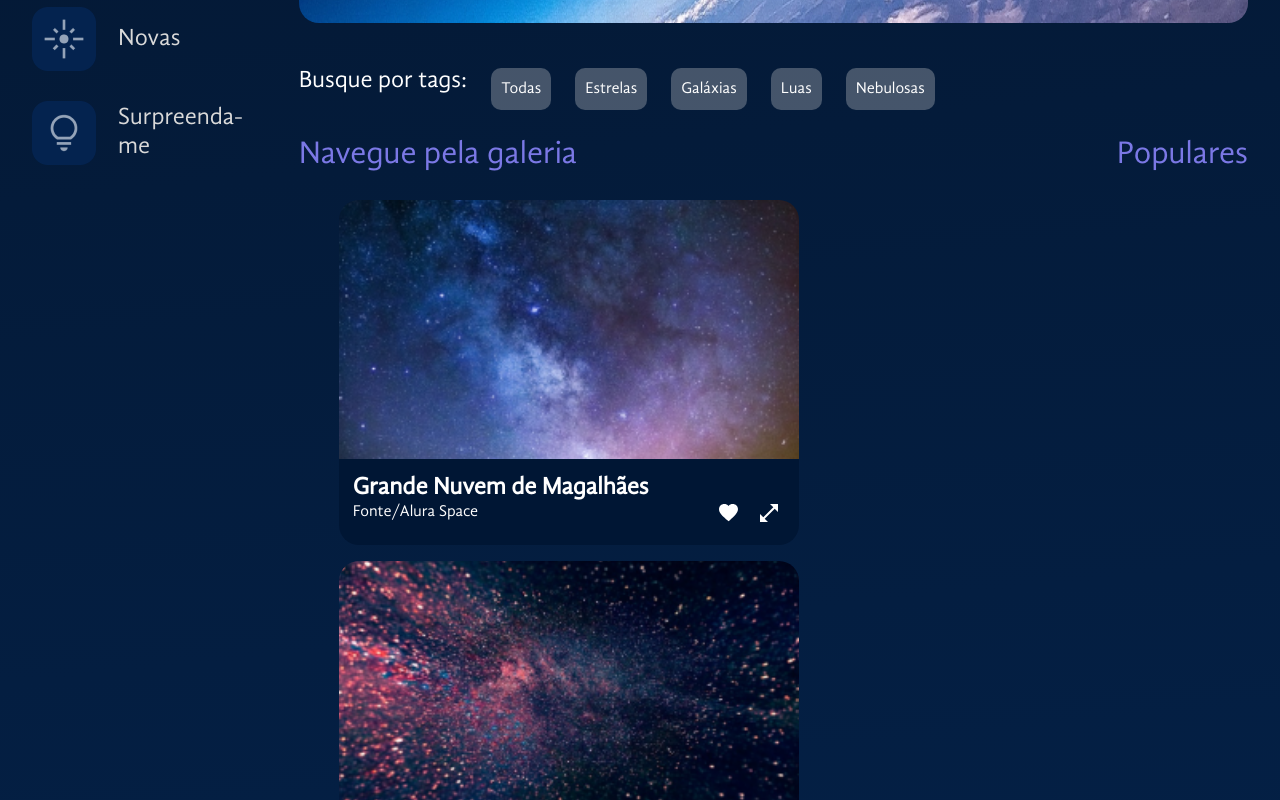
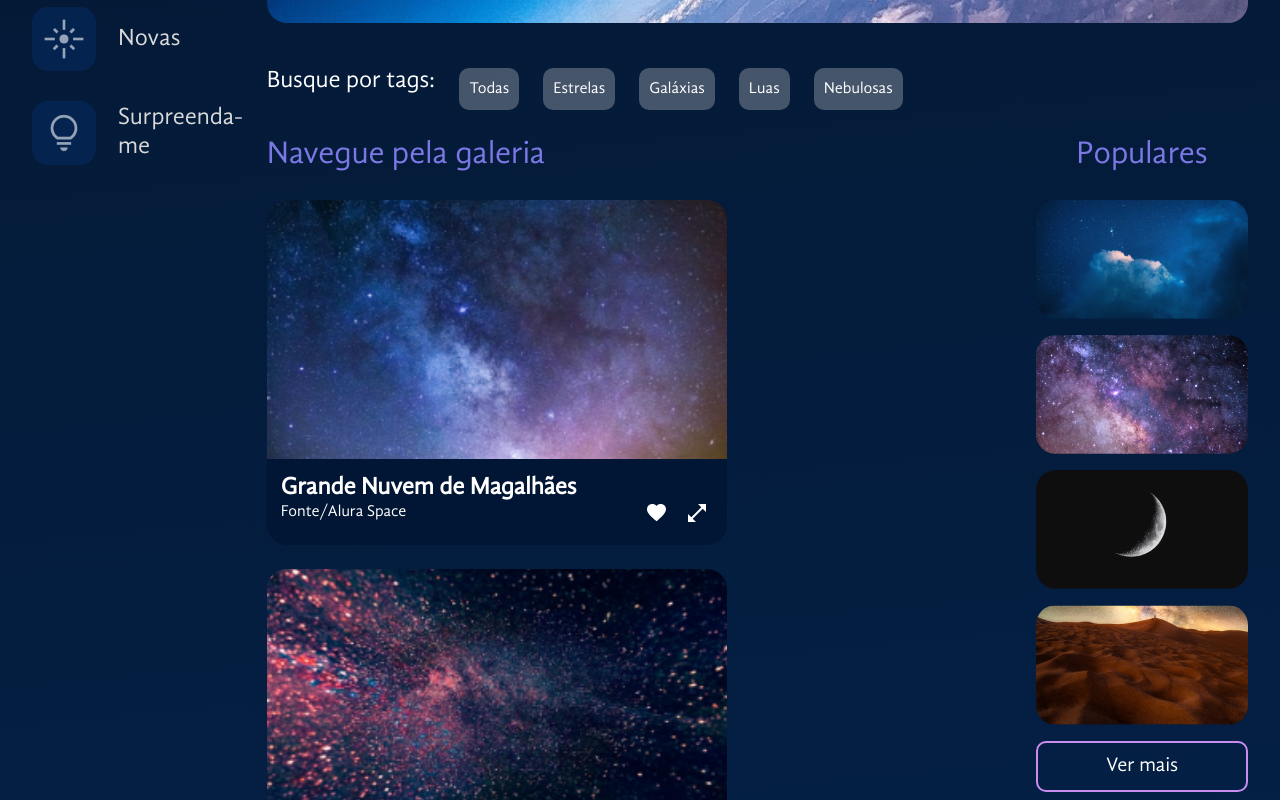
Before and after one commit to kevinsolar/space-app, a React (Vite) app: page / in a window 1280 px wide. Shown: the part 460-1260 px from the top of the page. Built offline with nearby package versions, Linux system fonts and the light colour scheme.

Commit message:
Criar uma modal com o elemento Dialog; Trabalhar com eventos de seleção; Posicionar elementos de forma fixa e definir opacidade com rgba; Criar um estado que representa o elemento selecionado.

```diff
--- a/src/App.jsx
+++ b/src/App.jsx
@@ -7,6 +7,7 @@ import Galeria from "./componentes/Galeria";
 
 import fotos from './fotos.json';
 import { useState } from "react";
+import ModalZoom from "./componentes/ModalZoom";
 
 const FundoGradiente = styled.div`
 	background: linear-gradient(
@@ -38,7 +39,8 @@ const Conteudos = styled.section`
 
 function App() {
 
-   const[fotosDaGaleria, setFotosDaGaleria] = useState(fotos)
+   const [fotosDaGaleria, setFotosDaGaleria] = useState(fotos)
+   const [fotoSelecionada, setFotoSelecionada] = useState(null)
 
    return (
       <FundoGradiente>
@@ -52,11 +54,15 @@ function App() {
 
                <Conteudos>
                   <Banner>A galeria mais completa de fotos do espaço!</Banner>
-                  <Galeria fotos={fotosDaGaleria} />
+                  <Galeria
+                     aoFotoSelecionada={foto => setFotoSelecionada(foto)}
+                     fotos={fotosDaGaleria}
+                  />
                </Conteudos>
 
             </MainContainer>
          </AppContainer>
+         <ModalZoom foto={fotoSelecionada} />
       </FundoGradiente>
    );
 }
--- a/src/componentes/Galeria/Imagem/index.jsx
+++ b/src/componentes/Galeria/Imagem/index.jsx
@@ -7,6 +7,7 @@ const Figure = styled.figure`
    overflow: hidden;
    display: flex;
    flex-direction: column;
+   margin: 0;
 
    img {
       width: 100%;
@@ -48,17 +49,17 @@ const Figure = styled.figure`
    }
 `
 
-const Imagem = ({ src, titulo, fonte }) => {
+const Imagem = ({ foto, expandida = false, aoZoomSolicitado }) => {
    return (
-      <Figure>
-         <img src={src} alt="#" />
+      <Figure $expandida={expandida} id={`foto-${foto.id}`}>
+         <img src={foto.path} alt={foto.titulo} />
          <figcaption>
-            <h3>{titulo}</h3>
+            <h3>{foto.titulo}</h3>
             <footer>
-               <p>Fonte/{fonte}</p>
+               <p>Fonte/{foto.fonte}</p>
                <div className="btns">
                   <button><img src="/icones/favorite.svg" alt="#" /></button>
-                  <button><img src="/icones/expandir.svg" alt="#" /></button>
+                  {!expandida && <button aria-hidden={expandida} onClick={() => aoZoomSolicitado(foto)}><img src="/icones/expandir.svg" alt="#" /></button>}
                </div>
             </footer>
          </figcaption>
--- /dev/null
+++ b/src/componentes/Galeria/Populares/fotos-pop.json
@@ -0,0 +1,22 @@
+[
+   {
+      "path": "/imagens/populares/foto-1.png",
+      "id": "1",
+      "tagId": 2
+   },
+   {
+      "path": "/imagens/populares/foto-2.png",
+      "id": "2",
+      "tagId": 2
+   },
+   {
+      "path": "/imagens/populares/foto-3.png",
+      "id": "3",
+      "tagId": 3
+   },
+   {
+      "path": "/imagens/populares/foto-4.png",
+      "id": "4",
+      "tagId": 2
+   }
+]
--- a/src/componentes/Galeria/Populares/index.jsx
+++ b/src/componentes/Galeria/Populares/index.jsx
@@ -1,7 +1,46 @@
+import styled from "styled-components";
 import Titulo from "../../Titulo";
+import fotosPop from './fotos-pop.json';
+
+const ColunaFotos = styled.section`
+   display: flex;
+   flex-direction: column;
+   align-items: center;
+   justify-content: center;
+   gap: 1rem;
+`
+
+const ImgPop = styled.img`
+   max-width: 212px;
+   height: auto;
+   border-radius: 20px;
+`
+
+const Botao = styled.button`
+   background-color: transparent;
+   color: #fff;
+   border: 2px solid;
+   border-color: #C98CF1;
+   padding: 12px 20px;
+   font-size: 1.25rem;
+   border-radius: 10px;
+   cursor: pointer;
+   width: 100%;
+   margin-top: 16px;
+`
 
 const Populares = () => {
-   return <Titulo $alinhamento='center'>Populares</Titulo>
+   return (
+      <section>
+         <Titulo $alinhamento='center'>Populares</Titulo>
+
+         <ColunaFotos>
+            {fotosPop.map(ft => <ImgPop src={ft.path} />)}
+         </ColunaFotos>
+
+         <Botao>Ver mais</Botao>
+      </section>
+   )
 }
 
 export default Populares;
--- a/src/componentes/Galeria/index.jsx
+++ b/src/componentes/Galeria/index.jsx
@@ -11,8 +11,14 @@ const GaleriaContainer = styled.div`
 const SecaoFluida = styled.section`
    flex-grow: 1;
 `
+const RowFotos = styled.div`
+   display: flex;
+   flex-wrap: wrap;
+   width: 100%;
+   gap: 1.5rem;
+`
 
-const Galeria = ({ fotos = [] }) => {
+const Galeria = ({ fotos = [], aoFotoSelecionada }) => {
    return (
       <>
          <Tags />
@@ -21,7 +27,13 @@ const Galeria = ({ fotos = [] }) => {
             <SecaoFluida>
                <Titulo>Navegue pela galeria</Titulo>
 
-               {fotos.map(foto => <Imagem src={foto.path} titulo={foto.titulo} fonte={foto.fonte} />)}
+               <RowFotos>
+                  {fotos.map(foto => <Imagem
+                     key={foto.id}
+                     foto={foto}
+                     aoZoomSolicitado={aoFotoSelecionada}
+                  />)}
+               </RowFotos>
             </SecaoFluida>
             <Populares />
          </GaleriaContainer>
--- /dev/null
+++ b/src/componentes/ModalZoom/BotaoIcone/index.jsx
@@ -0,0 +1,13 @@
+import styled from "styled-components"
+
+const Btn = styled.button`
+   position: absolute;
+   top: 20px;
+   right: 60px;
+`
+
+const BotaoIcone = ({ children }) => {
+   return <Btn formMethod="dialog">{children}</Btn>
+}
+
+export default BotaoIcone;
--- /dev/null
+++ b/src/componentes/ModalZoom/index.jsx
@@ -0,0 +1,54 @@
+import styled from "styled-components";
+import Imagem from "../Galeria/Imagem";
+import BotaoIcone from "./BotaoIcone";
+
+const Overlay = styled.div`
+   background-color: rgba(0, 0, 0, 0.7);
+   position: fixed;
+   top: 0;
+   left: 0;
+   right: 0;
+   bottom: 0;
+`
+
+const DialogEstilizado = styled.dialog`
+    position: absolute;
+    z-index: 999;
+    transform: translate(-50%, -50%);
+    top: 50%;
+    left: 50%;
+    background: transparent;
+    padding: 0;
+    border: 0;
+    width: 80%;
+    height: 60vh;
+    display: flex;
+    justify-content: center;
+    form {
+        button {
+            position: relative;
+            top: 20px;
+            right: 60px;
+        }
+    }
+`
+
+const ModalZoom = ({ foto, aoFechar }) => {
+   return (
+      <>
+         {foto && <>
+            <Overlay />
+            <DialogEstilizado open={!!foto} onClose={aoFechar}>
+               <Imagem foto={foto} expandida={true} />
+               <form method="dialog">
+                  <BotaoIcone formMethod="dialog">
+                     <img src="/icones/fechar.png" alt="Icone de fechar" />
+                  </BotaoIcone>
+               </form>
+            </DialogEstilizado>
+         </>}
+      </>
+   )
+}
+
+export default ModalZoom;
```
Lines whose indentation alone changed are shown as unchanged.
